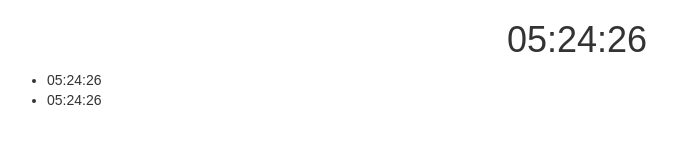
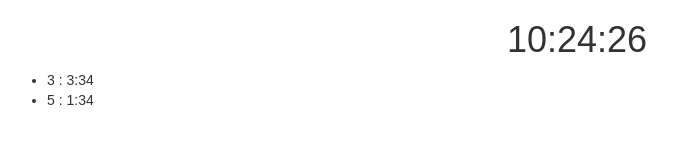
Before and after one commit to zrayyes/Candle-Timer-2, a React (Create React App) app: page / in a window 1280 px wide. Shown: the top 160 px of the page, without its empty margins (63-740 px from the left). Built offline with nearby package versions, Linux system fonts and the light colour scheme.

Commit message:
Added difference calculator

```diff
--- a/src/components/App.js
+++ b/src/components/App.js
@@ -2,19 +2,20 @@ import React,{ Component } from 'react';
 import {TimerList} from "./TimerList";
 import moment from "moment";
 
+// moment().utcOffset(-5).format('HH:mm:ss')
 
 class App extends Component {
   constructor(props){
     super(props);
     this.state = {
-        utc: '00:00:00',
+        est: '00:00:00',
         minutes: [3,5]
     };
   }
 
   startTimer(){
     this.timerId = setInterval(()=>{
-      this.setState({utc: moment().utcOffset(-5).format('HH:mm:ss')})
+      this.setState({est: moment().format('HH:mm:ss')})
     }, 1000);
   }
 
@@ -23,9 +24,9 @@ class App extends Component {
     return (
       <div className="container">
         <h1 className="text-center">
-          {this.state.utc}
+          {this.state.est}
         </h1>
-        <TimerList utc={this.state.utc} minutes={this.state.minutes}/>
+        <TimerList est={this.state.est} minutes={this.state.minutes}/>
       </div>
     );
   }
--- a/src/components/TimerItem.js
+++ b/src/components/TimerItem.js
@@ -1,7 +1,16 @@
 import React from 'react';
 
-export const TimerItem = ({utc}) => (
-    <div>
-        <li>{utc}</li>
-    </div>
-)
+export const TimerItem = ({est,minute}) => {
+
+    let calculateDiff = () => {
+        let time = est.split(":");
+        let minutesGone = (time[0] - 9) * 60 + time[1];
+        let seconds = time[2];
+        return ((minute - minutesGone%minute)+":"+(60-seconds));
+    }
+
+    return (
+        <div>
+            <li>{minute} : {calculateDiff()}</li>
+        </div>
+)}
--- a/src/components/TimerList.js
+++ b/src/components/TimerList.js
@@ -2,12 +2,13 @@ import React from 'react';
 import {TimerItem} from "./TimerItem";
 
 
-export const TimerList = ({utc, minutes}) => {
+export const TimerList = ({est, minutes}) => {
     const items = minutes.map((minute) => {
         return (
             <TimerItem
-                utc={utc}
+                est={est}
                 minute={minute}
+                key={minute}
             />
         );
     });
```
